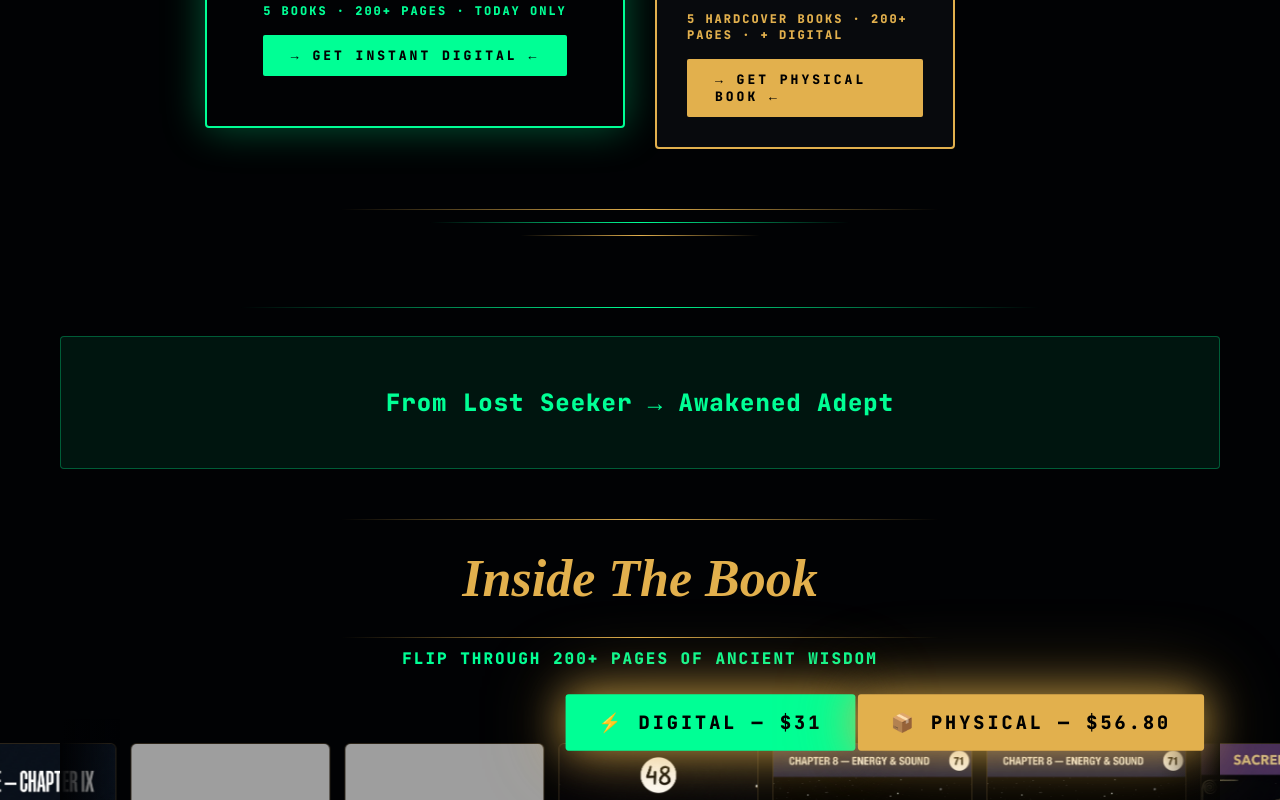
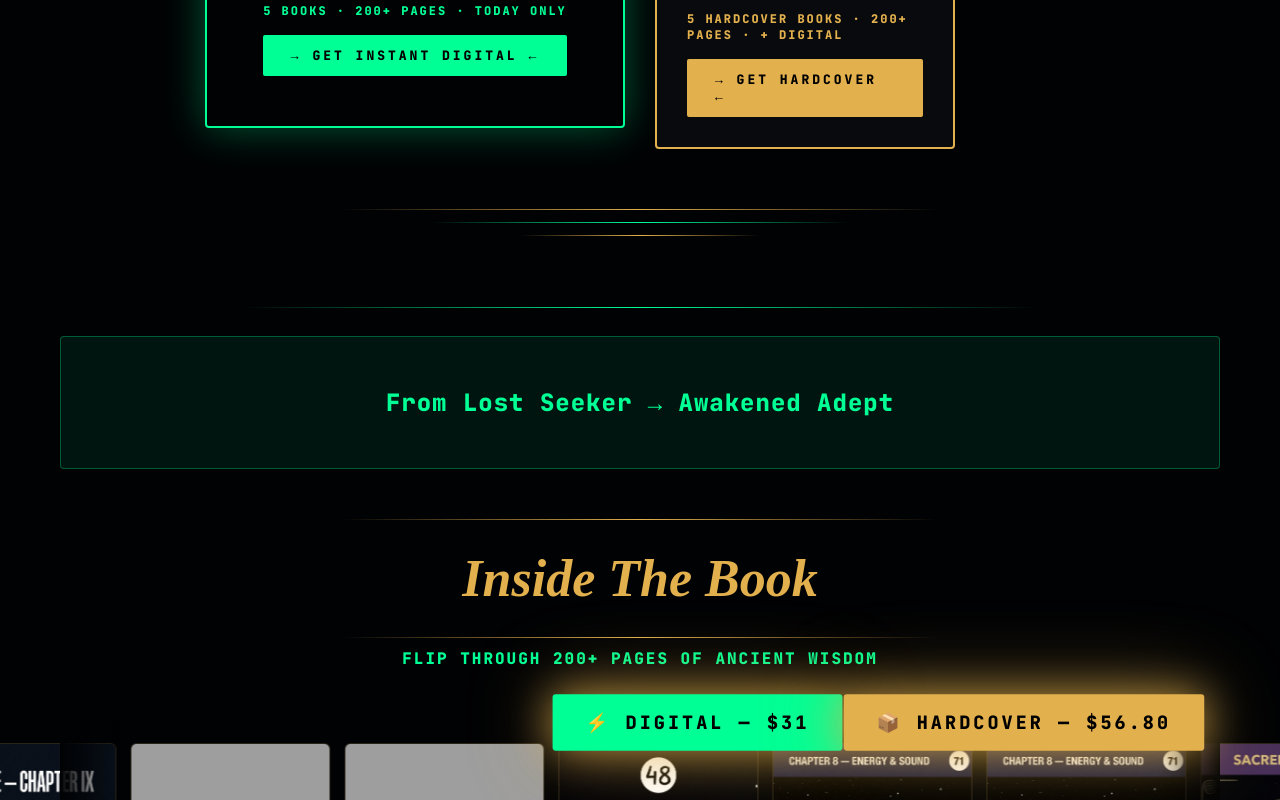
Before and after one commit to drmuhammadarqams-star/jp-audit, a plain HTML site: page index.html in a window 1280 px wide. Shown: the part 3686-4486 px from the top of the page. Drawn offline with Linux system fonts and the light colour scheme; grey boxes are pictures that could not be loaded; a web font is replaced by a local one.

Commit message:
Update index.html

```diff
--- a/index.html
+++ b/index.html
@@ -797,7 +797,7 @@ svg#svg-canvas {
         <div style="margin-top: 8px; font-family: 'Playfair Display', serif; font-style: italic; font-size: 52px; color: var(--accent); font-weight: 900; letter-spacing: 2px;">$56.80</div>
         <div style="margin-top: 6px; color: var(--accent); font-size: 12px; letter-spacing: 2px; font-weight: 700; text-transform: uppercase;">5 Hardcover Books · 200+ Pages · + Digital</div>
         <div style="margin-top: 16px; background: var(--accent); color: #000; font-family: 'JetBrains Mono', monospace; font-size: 13px; font-weight: 900; letter-spacing: 3px; padding: 12px 28px; border-radius: 2px; text-transform: uppercase; display: inline-block;">
-          → GET PHYSICAL BOOK ←
+          → GET Hardcover ←
         </div>
       </div>
     </a>
@@ -826,7 +826,7 @@ svg#svg-canvas {
           <div class="unlock-badge" style="top: 0; right: 0; position: relative; background: var(--sage);">⚡ DIGITAL — $31</div>
         </a>
         <a href="https://whop.com/power-shadows-8027/5-hardcover-instant-digital-book-400-pages/" style="text-decoration:none;">
-          <div class="unlock-badge" style="top: 0; right: 0; position: relative; background: var(--accent);">📦 PHYSICAL — $56.80</div>
+          <div class="unlock-badge" style="top: 0; right: 0; position: relative; background: var(--accent);">📦 Hardcover — $56.80</div>
         </a>
       </div>
 
```
